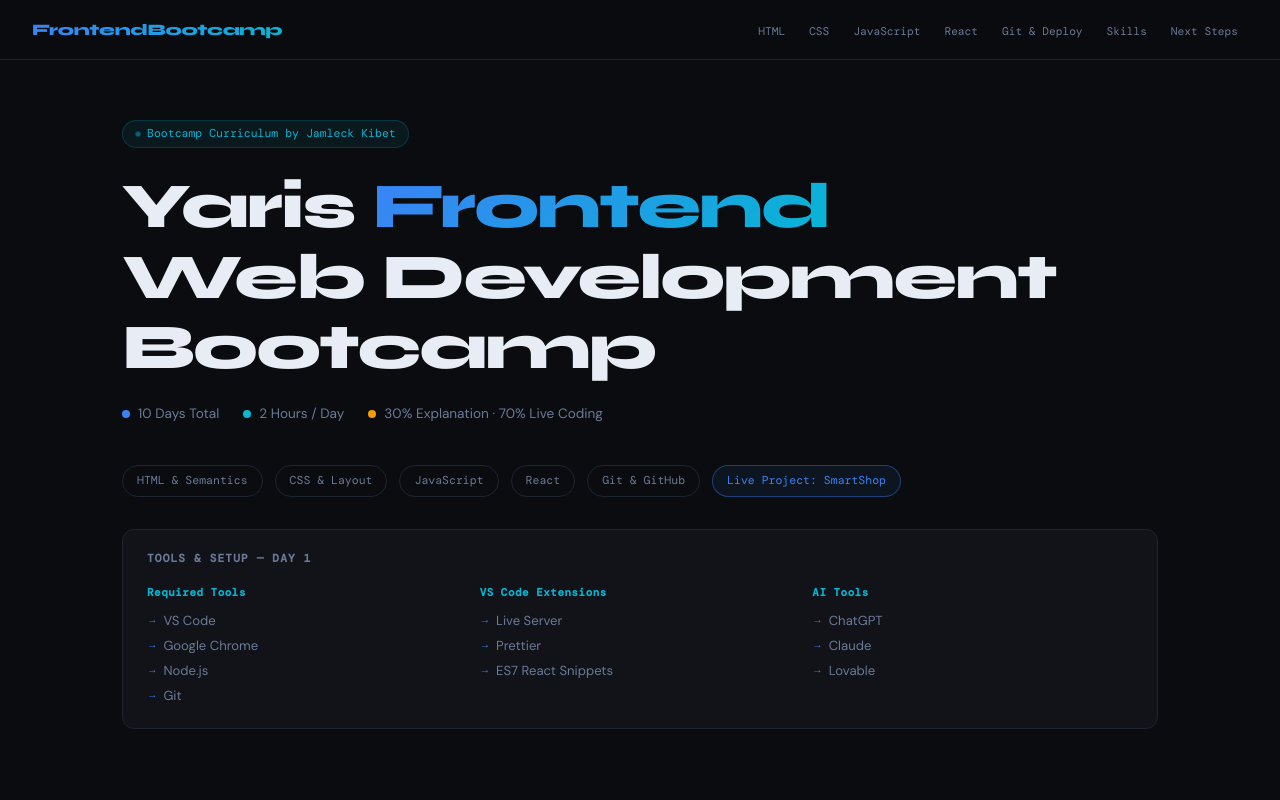
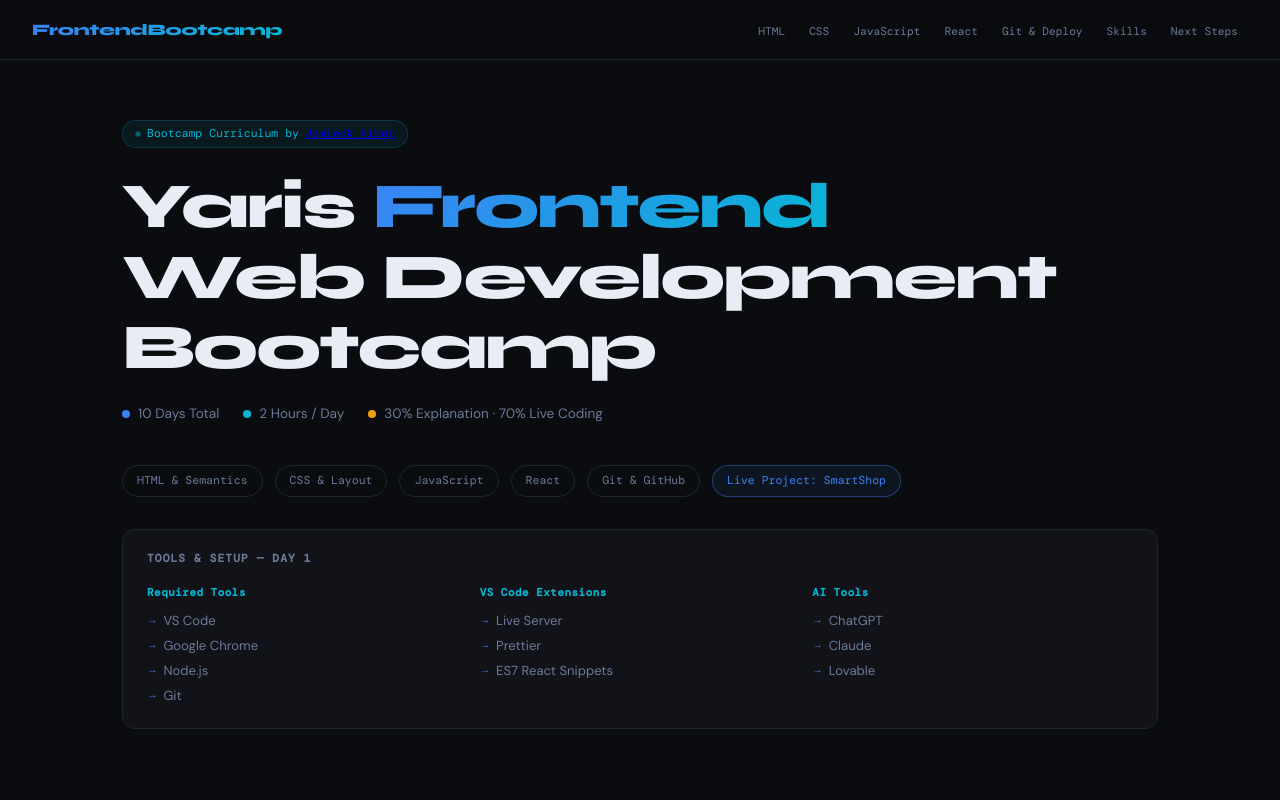
Before and after one commit to Arap-Tum/outline-bootcamp, a plain HTML site: page index.html in a window 1280 px wide. Shown: the top 800 px of the page. Drawn offline with nearby package versions, Linux system fonts and the light colour scheme.

Commit message:
aded some stuff with link

```diff
--- a/index.html
+++ b/index.html
@@ -428,7 +428,7 @@
 
 <!-- HERO -->
 <section class="hero">
-  <div class="hero-badge"><span></span> Bootcamp Curriculum by Jamleck Kibet</div>
+  <div class="hero-badge"><span></span> Bootcamp Curriculum by <a href="https://jamleck.vercel.app/">Jamleck kibet</a></div>
   <h1>Yaris <span class="highlight">Frontend</span><br/>Web Development<br/>Bootcamp</h1>
 
   <div class="hero-meta">
```
